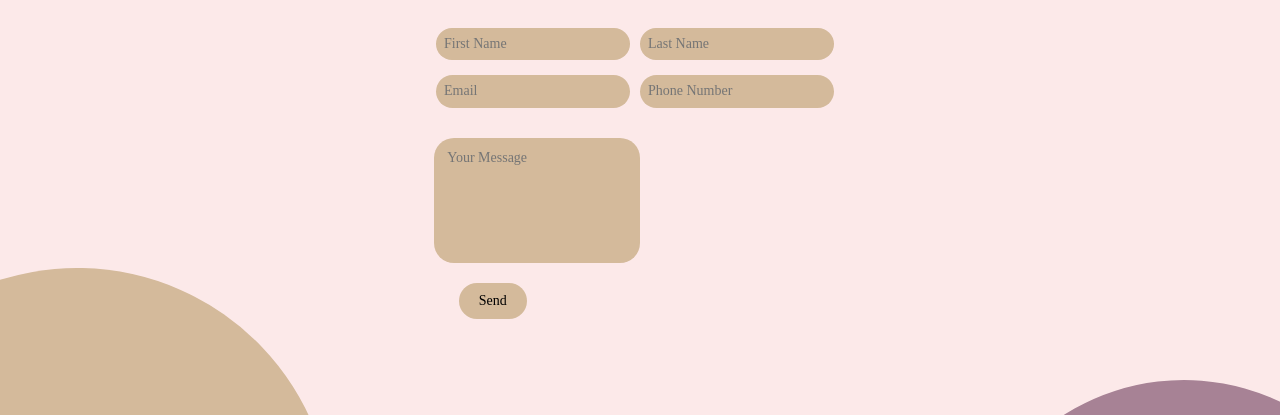
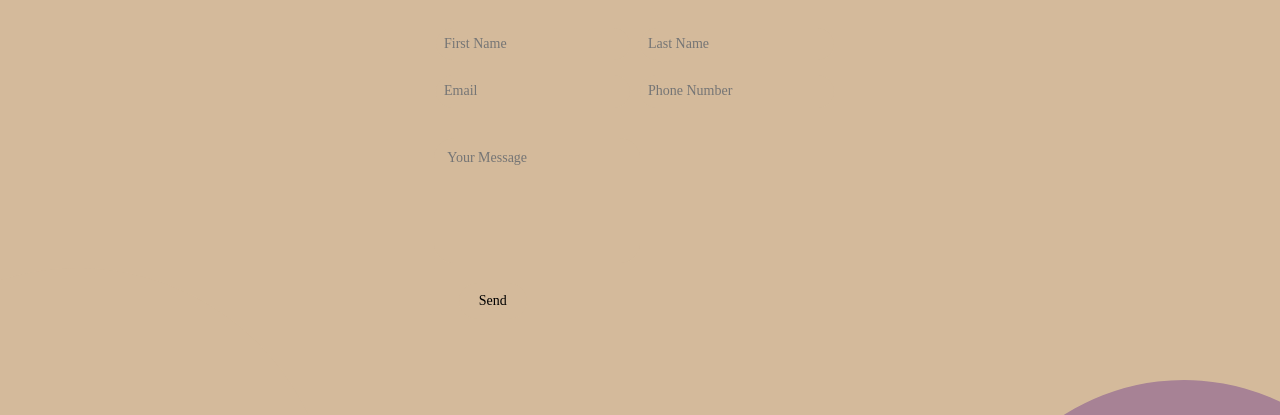
Before and after one commit to Sarah678935/Portfolio, a website: page html/contact.html in a window 1280 px wide. Shown: the part 212-627 px from the top of the page. Drawn offline with nearby package versions, Linux system fonts and the dark colour scheme.

Commit message:
testing for dark mode browsers

```diff
--- a/css/styles_contact.css
+++ b/css/styles_contact.css
@@ -226,7 +226,12 @@ nav a {
   background-color: #E6D8C8;
 }
 
-
+@media (prefers-color-scheme: dark) {
+  body {
+      background-color: #d4ba9b; /* Use the same background color as light mode */
+      color: black; /* Use the same text color as light mode */
+  }
+}
 /* Media query for smaller screens */
 @media screen and (max-width: 768px) {
 
```
